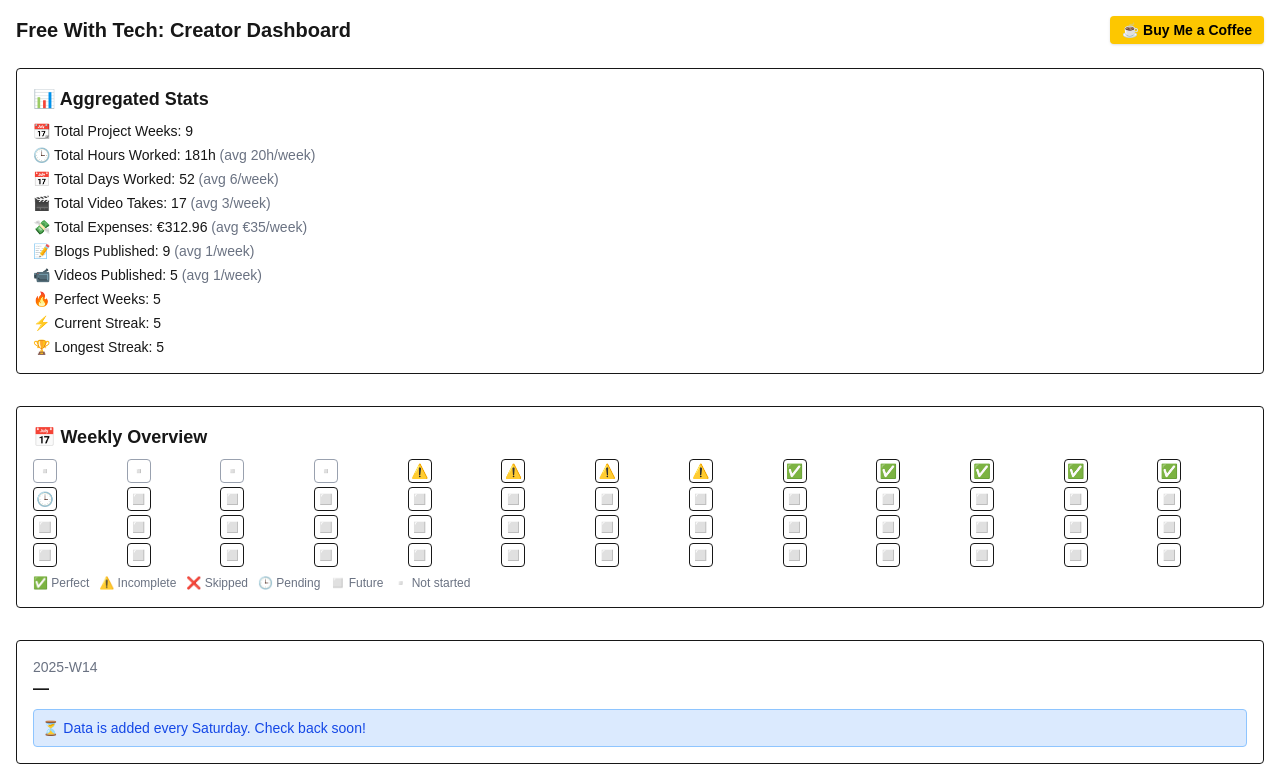
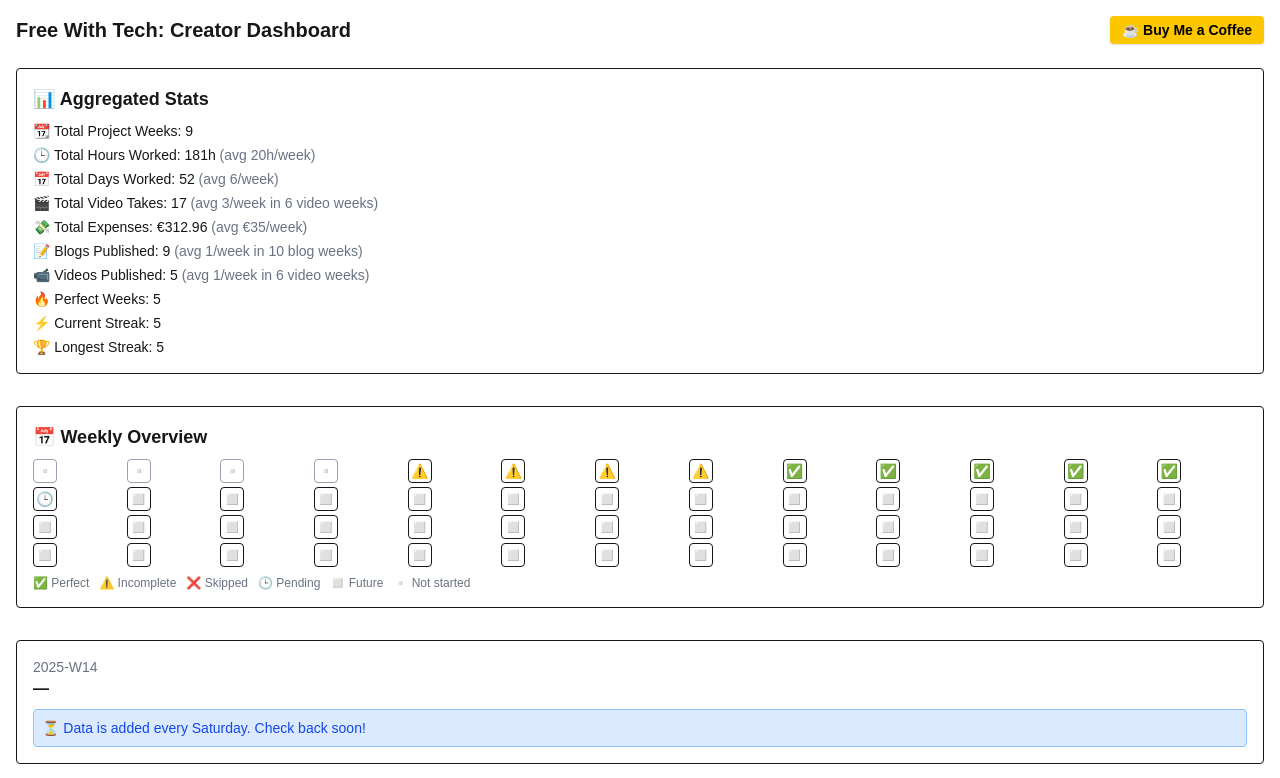
Before and after one commit to sampittko/creator-dashboard, a Next.js app: page / in a window 1280 px wide. Shown: the top 778 px of the page. Built offline with nearby package versions, Linux system fonts and the light colour scheme.

Commit message:
feat: clearer info

```diff
--- a/app/page.tsx
+++ b/app/page.tsx
@@ -63,7 +63,7 @@ export default function DashboardPage() {
           </li>
           <li>
             🎬 Total Video Takes: {stats.totalVideoTakes}
-            <span className="text-gray-500 dark:text-gray-400"> (avg {stats.averages.videoTakes}/week)</span>
+            <span className="text-gray-500 dark:text-gray-400"> (avg {stats.averages.videoTakes}/week in {stats.videoWeeks} video weeks)</span>
           </li>
           <li>
             💸 Total Expenses: €{stats.totalExpenses.all.toFixed(2)}
@@ -71,11 +71,11 @@ export default function DashboardPage() {
           </li>
           <li>
             📝 Blogs Published: {stats.totalContent.blogCount}
-            <span className="text-gray-500 dark:text-gray-400"> (avg {stats.averages.blogs}/week)</span>
+            <span className="text-gray-500 dark:text-gray-400"> (avg {stats.averages.blogs}/week in {stats.blogWeeks} blog weeks)</span>
           </li>
           <li>
             📹 Videos Published: {stats.totalContent.videoCount}
-            <span className="text-gray-500 dark:text-gray-400"> (avg {stats.averages.videos}/week)</span>
+            <span className="text-gray-500 dark:text-gray-400"> (avg {stats.averages.videos}/week in {stats.videoWeeks} video weeks)</span>
           </li>
           <li>🔥 Perfect Weeks: {stats.totalContent.perfectWeeks}</li>
           <li>⚡ Current Streak: {stats.streaks?.current ?? 0}</li>
```
